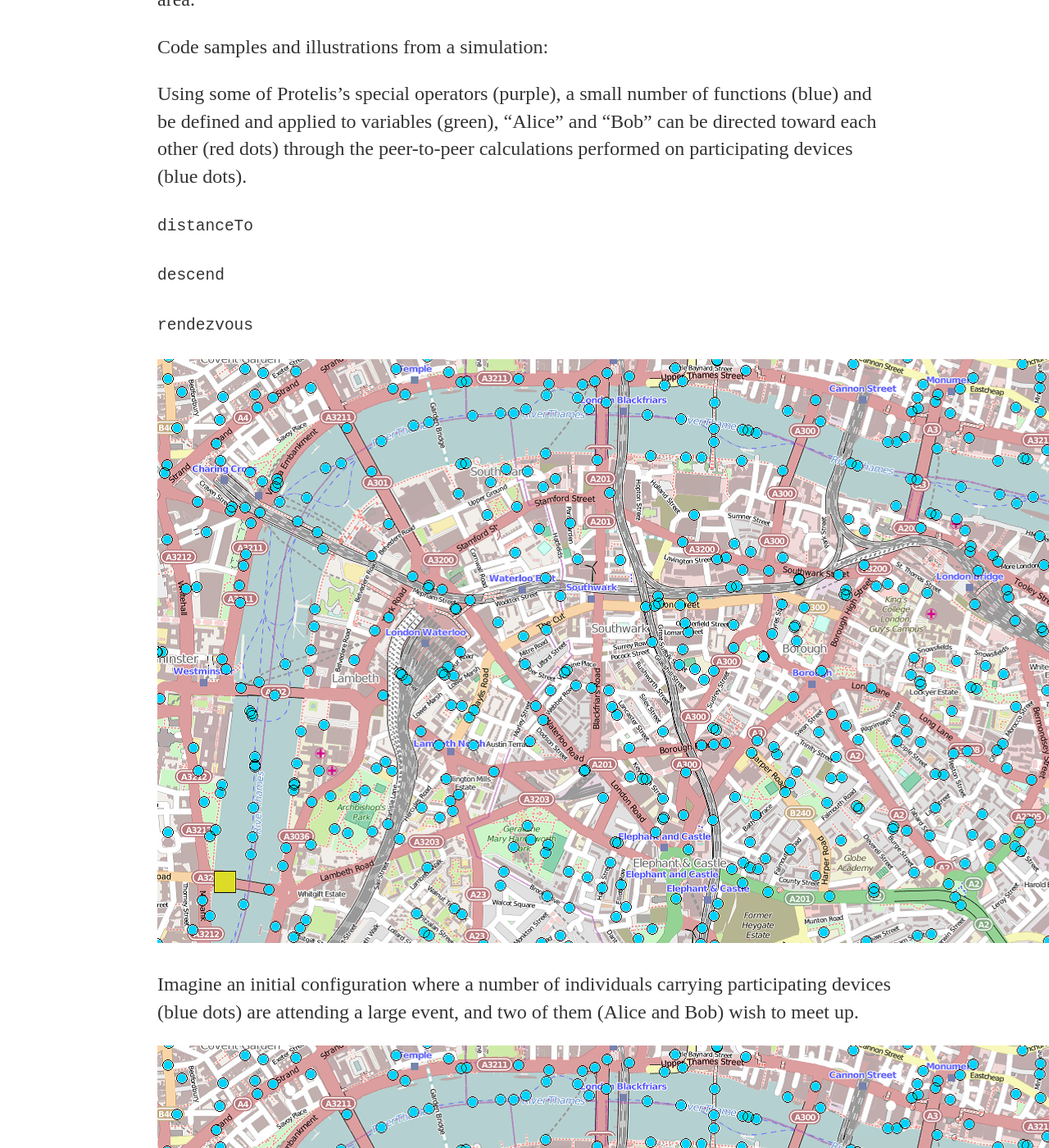
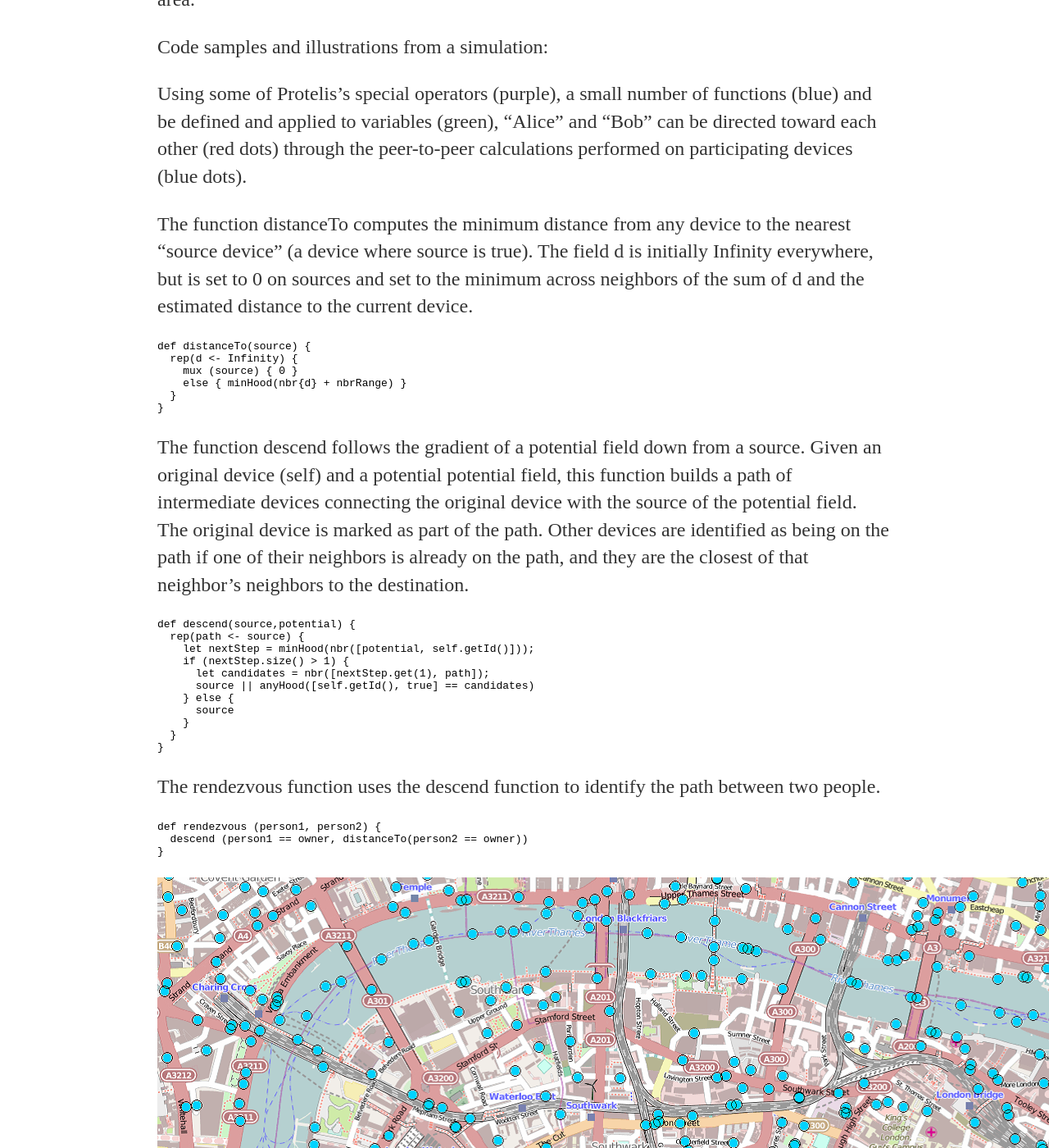
Before and after one commit to tasseomancy/tasseomancy.github.io, a Jekyll site: the page built from _posts/2018-02-07-peer-to-peer-route-planning.md, in a window 1280 px wide and 1400 px high, scrolled down 287 px. Shown: the whole window at 82% size. Built offline with Jekyll 4.4.1, drawn with Linux system fonts in a browser that asks for light colours; some of the changed text lies outside the part shown.

Commit message:
Update 2018-02-07-peer-to-peer-route-planning.md

````diff
--- a/_posts/2018-02-07-peer-to-peer-route-planning.md
+++ b/_posts/2018-02-07-peer-to-peer-route-planning.md
@@ -9,15 +9,44 @@ Code samples and illustrations from a simulation:
 
 Using some of Protelis’s special operators (purple), a small number of functions (blue) and be defined and applied to variables (green), “Alice” and “Bob” can be directed toward each other (red dots) through the peer-to-peer calculations performed on participating devices (blue dots).
 
-``` distanceTo ```
+The function distanceTo computes the minimum distance from any device to the nearest "source device" (a device where source is true). The field d is initially Infinity everywhere, but is set to 0 on sources and set to the minimum across neighbors of the sum of d and the estimated distance to the current device.
 
-``` descend ```
+```
+def distanceTo(source) {
+  rep(d <- Infinity) {
+    mux (source) { 0 }
+    else { minHood(nbr{d} + nbrRange) }
+  }
+}
+```
 
-``` rendezvous ```
+The function descend follows the gradient of a potential field down from a source. Given an original device (self) and a potential potential field, this function builds a path of intermediate devices connecting the original device with the source of the potential field. The original device is marked as part of the path. Other devices are identified as being on the path if one of their neighbors is already on the path, and they are the closest of that neighbor's neighbors to the destination.
+
+```
+def descend(source,potential) {
+  rep(path <- source) {
+    let nextStep = minHood(nbr([potential, self.getId()]));
+    if (nextStep.size() > 1) {
+      let candidates = nbr([nextStep.get(1), path]);
+      source || anyHood([self.getId(), true] == candidates)
+    } else {
+      source
+    }
+  }
+}
+```
+
+The rendezvous function uses the descend function to identify the path between two people.
+
+```
+def rendezvous (person1, person2) {
+  descend (person1 == owner, distanceTo(person2 == owner))
+}
+```
 
 ![map with blue dots](/images/peer-to-peer-1.png)
 
-Imagine an initial configuration where a number of individuals carrying participating devices (blue dots) are attending a large event, and two of them (Alice and Bob) wish to meet up.
+Imagine an initial configuration where a number of individuals carrying participating devices (blue dots) are attending a large event, and two of them (Alice and Bob, as two yellow squares) wish to meet up.
 
 ![map with blue and a few red dots](/images/peer-to-peer-2.png)
 
````
